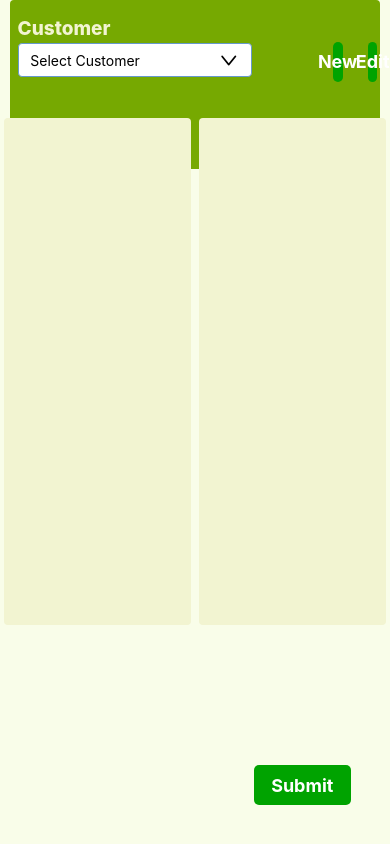
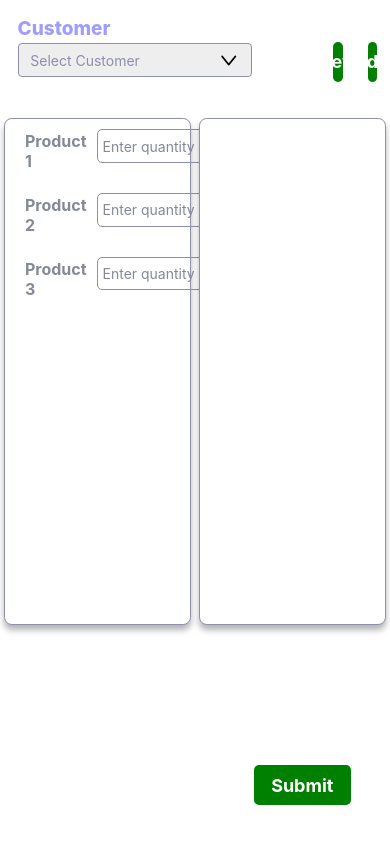
Before and after one commit to tknikhil/RisingSun, a React Native app: screen /Sales in a window 390 px wide. Built offline with nearby package versions, Linux system fonts and the light colour scheme.

Commit message:
changes done

```diff
--- a/src/app-widget/button.js
+++ b/src/app-widget/button.js
@@ -18,7 +18,7 @@ const Button = ({ onPress,text }) => {
         right:'10%',
         marginBottom:'10%',
         justifyContent:'center',
-        backgroundColor: '#00a300', // Green logo color
+        backgroundColor: '#008000', // Green logo color
         // paddingVertical: 10,
         // paddingHorizontal: 20,
         alignItems:'center',
--- a/src/screens/SalesScreen.js
+++ b/src/screens/SalesScreen.js
@@ -10,6 +10,11 @@ const SalesScreen = () => {
  const [isDropDownOpen,setIsDropDownOpen]=useState(false);
  const [data,setData]=useState(ddown);
  const searchRef=useRef();
+
+ const [product1Quantity, setProduct1Quantity] = useState('');
+ const [product2Quantity, setProduct2Quantity] = useState('');
+ const [product3Quantity, setProduct3Quantity] = useState('');
+
  const onSearch=(txt)=>{
   if(txt !==''){
     let tempData = data.filter(item=>{
@@ -38,7 +43,7 @@ const SalesScreen = () => {
       <View style={styles.rowDropdownContainer}>
     <View style={styles.columnDropdownContainer}>
       <TouchableOpacity style={styles.dropdownSelector} onPress={()=>{setIsDropDownOpen(!isDropDownOpen)}}>
-        <Text>{selectedCustomer}</Text>
+        <Text style={styles.Text}>{selectedCustomer}</Text>
         {isDropDownOpen?<Icon name="up" size={20}/>:<Icon name="down" size={20}/>}
       </TouchableOpacity>
       </View>
@@ -73,6 +78,43 @@ const SalesScreen = () => {
       <View style={styles.parallelContainer}>
         {/* First parallel container */}
         {/* Place your content here */}
+        <View style={styles.productContainer}>
+        <Text style={styles.productTitle}>Product 1</Text>
+        <TextInput
+          style={styles.quantityInput}
+          placeholder="Enter quantity"
+          value={product1Quantity}
+          onChangeText={text => setProduct1Quantity(text)}
+          keyboardType="numeric"
+          placeholderTextColor={'#84889a'}
+        />
+      </View>
+
+      {/* Second parallel container */}
+      <View style={styles.productContainer}>
+        <Text style={styles.productTitle}>Product 2</Text>
+        <TextInput
+          style={styles.quantityInput}
+          placeholder="Enter quantity"
+          value={product2Quantity}
+          onChangeText={text => setProduct2Quantity(text)}
+          keyboardType="numeric"
+          placeholderTextColor={'#84889a'}
+        />
+      </View>
+
+      {/* Third parallel container */}
+      <View style={styles.productContainer}>
+        <Text style={styles.productTitle}>Product 3</Text>
+        <TextInput
+          style={styles.quantityInput}
+          placeholder="Enter quantity"
+          value={product3Quantity}
+          onChangeText={text => setProduct3Quantity(text)}
+          keyboardType="numeric"
+          placeholderTextColor={'#84889a'}
+        />
+      </View>
       </View>
       <View style={styles.parallelContainer}>
         {/* Second parallel container */}
@@ -95,14 +137,14 @@ const windowHeight = Dimensions.get('window').height;
 const styles = StyleSheet.create({
   container: {
     flex: 1,
-    backgroundColor: '#f9fde9',
+    backgroundColor: '#fff',
   },
   header: {
     fontSize: 19,
     fontWeight: '800',
     marginTop: windowHeight * 0.02,
     marginLeft: windowWidth * 0.02,
-    color: '#F2F4D1',
+    color: '#9E9EFF',
   },
   rowDropdownContainer:{
     flex: 1,
@@ -114,13 +156,16 @@ const styles = StyleSheet.create({
   columnDropdownContainer:{
     flex:1
   },
+  Text:{
+    color:'#8E8EAD',
+  },
   dropdownSelector: {
     width: windowWidth * 0.60,
     height: windowHeight * 0.04,
     borderRadius: windowWidth * 0.01,
     borderWidth: 1,
-    borderColor: '#6699cc',
-    backgroundColor: '#fff',
+    borderColor: '#8E8EAD',
+    backgroundColor: '#eeeeee',
     marginTop: windowHeight * 0.002,
     marginLeft: windowWidth * 0.02,
     flexDirection: 'row',
@@ -130,7 +175,7 @@ const styles = StyleSheet.create({
     paddingRight: windowWidth * 0.03,
   },
   dropdownContainer: {
-    backgroundColor: '#76a901',
+    // backgroundColor: '#76a901',
     width: windowWidth * 0.95,
     height: windowHeight * 0.2,
     alignSelf: 'center',
@@ -143,7 +188,7 @@ const styles = StyleSheet.create({
     borderBottomLeftRadius: windowWidth * 0.01,
     borderBottomRightRadius: windowWidth * 0.01,
     marginLeft: windowWidth * 0.02,
-    backgroundColor: '#fff',
+    backgroundColor: '#eeeeee',
     elevation: 5,
     position: 'absolute',
     top:windowHeight * 0.100,
@@ -177,13 +222,46 @@ const styles = StyleSheet.create({
   parallelContainer: {
     flex: 1,
     height: windowHeight * 0.60,
-    backgroundColor: '#F2F4D1',
-    borderRadius: windowWidth * 0.01,
+    borderColor:'#8E8EAD',
+    borderWidth:1,
+    backgroundColor: '#fff',
+    borderRadius: windowWidth * 0.02,
     marginBottom: windowHeight * 0.01,
     marginHorizontal: windowWidth * 0.01,
-    elevation: 5,
+    // elevation: 10,
+    shadowColor: '#000',
+    shadowOffset: {
+      width: 0,
+      height: 5,
+    },
+    shadowOpacity: 0.3,
+    shadowRadius: 6.27,
+    // elevation: 10,
   },
   newbutton:{
     width: windowWidth * 0.60,
-  }
+  },
+  productContainer: {
+    flexDirection: 'row',
+    alignItems: 'center',
+    justifyContent: 'space-between',
+    marginVertical: 10,
+    paddingHorizontal: 20,
+  },
+  productTitle: {
+    fontSize: 16,
+    fontWeight: 'bold',
+    marginRight: 10,
+    color:'#84889a'
+  },
+  quantityInput: {
+    flex: 1,
+    borderWidth: 1,
+    borderColor: '#8E8EAD',
+    borderRadius: 5,
+    padding: 5,
+    marginBottom: 10,
+    color:'#89CFF0',
+  height:windowHeight*0.04
+  },
 });
```
Also changed, not shown: 1 other file (tests, documents, lock files or other folders).
